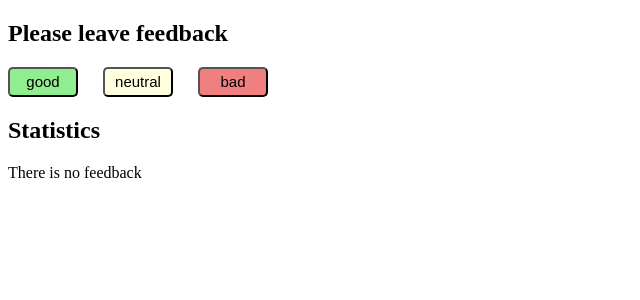
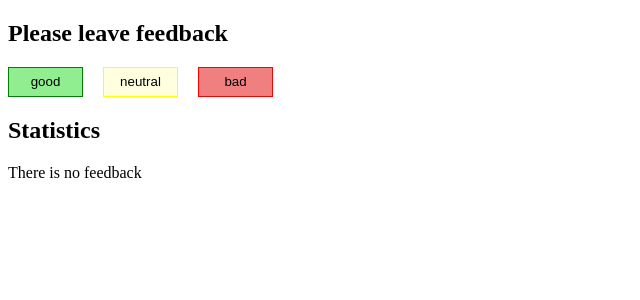
Before and after one commit to Michael-Zhinchyn/goit-react-hw-02-feedback, a React (Create React App) app: page / in a window 1280 px wide. Shown: the top 300 px of the page, without its empty margins (0-640 px from the left). Built offline with nearby package versions, Linux system fonts and the light colour scheme.

Commit message:
Update FeedbackOptions.styled.js

```diff
--- a/src/components/FeedbackOptions/FeedbackOptions.styled.js
+++ b/src/components/FeedbackOptions/FeedbackOptions.styled.js
@@ -1,27 +1,61 @@
 import styled from 'styled-components';
 
-const getButtonColor = (option, isHover = false) => {
-  switch (option) {
-    case 'good':
-      return isHover ? 'green' : 'lightgreen';
-    case 'neutral':
-      return isHover ? 'yellow' : 'lightyellow';
-    case 'bad':
-      return isHover ? 'red' : 'lightcoral';
-    default:
-      return isHover ? 'darkgray' : 'gray';
-  }
+const stylesConfig = {
+  good: {
+    default: {
+      background: 'lightgreen',
+      color: 'black',
+      border: '1px solid green',
+    },
+    hover: {
+      background: 'green',
+      color: 'white',
+      border: '1px solid lightgreen',
+    },
+  },
+  neutral: {
+    default: {
+      background: 'lightyellow',
+      color: 'black',
+      border: '1px solid yellow',
+    },
+    hover: {
+      background: 'yellow',
+      color: 'black',
+      border: '1px solid lightyellow',
+    },
+  },
+  bad: {
+    default: {
+      background: 'lightcoral',
+      color: 'black',
+      border: '1px solid red',
+    },
+    hover: {
+      background: 'red',
+      color: 'white',
+      border: '1px solid lightcoral',
+    },
+  },
 };
 
 export const OptionBtn = styled.button`
-  width: 70px;
-  height: 30px;
-  border-radius: 5px;
-  font-size: 15px;
-  background-color: ${props => getButtonColor(props.option)};
-  margin-right: 25px;
+  background-color: ${props =>
+    stylesConfig[props.option]?.default.background || 'gray'};
+
+  color: ${props => stylesConfig[props.option]?.default.color || 'black'};
+  border: ${props =>
+    stylesConfig[props.option]?.default.border || '2px solid gray'};
 
   &:hover {
-    background-color: ${props => getButtonColor(props.option, true)};
+    background-color: ${props =>
+      stylesConfig[props.option]?.hover.background || 'darkgray'};
+    color: ${props => stylesConfig[props.option]?.hover.color || 'white'};
+    border: ${props =>
+      stylesConfig[props.option]?.hover.border || '2px solid gray'};
   }
+
+  margin-right: 20px;
+  width: 75px;
+  height: 30px;
 `;
```
